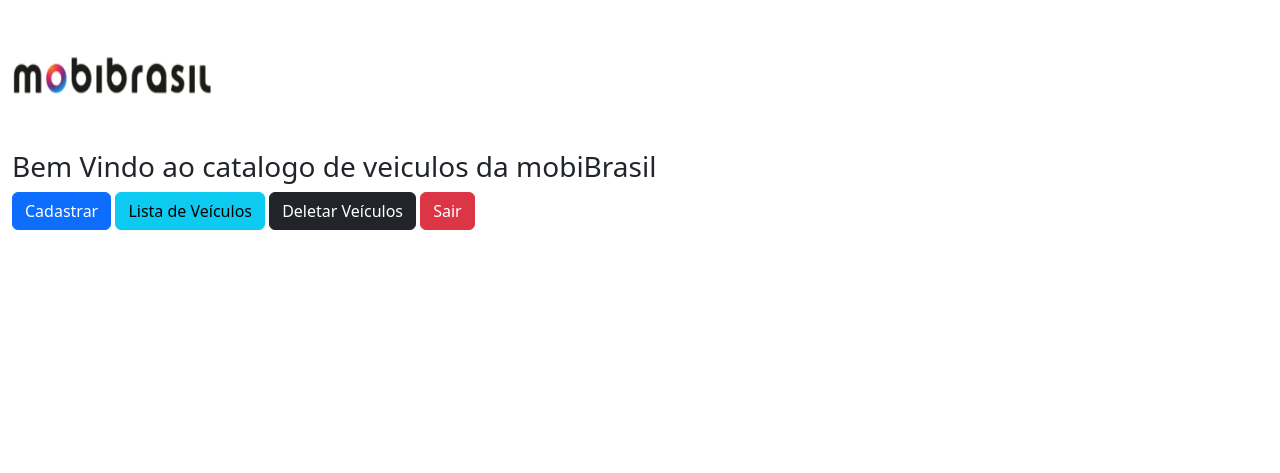
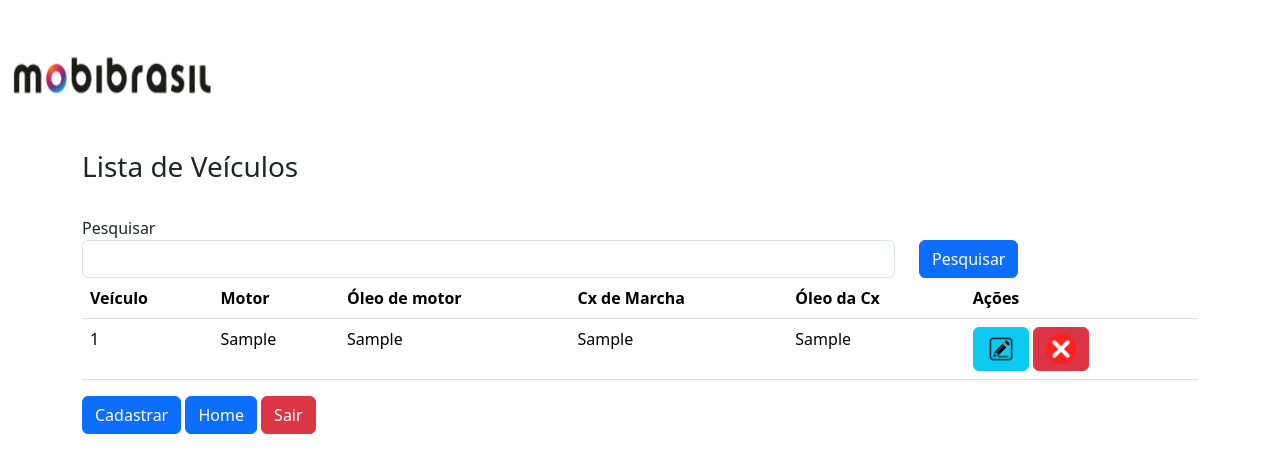
Before and after one commit to PedroBDev/catalogo-veiculo, a Flask app: page /homepage/ in a window 1280 px wide. Shown: the top 473 px of the page. Run offline with Flask 3, Linux system fonts and the light colour scheme; a user stored in the database is signed in; tables that the repository leaves empty hold one stand-in row (values such as "Sample post"); parts of the project's set-up code (start-up, migrations or seed data) failed here and were passed over; some libraries are stand-ins or nearby versions.

Commit message:
att delete e retirando obrigatoriedade de login

```diff
--- a/app/models.py
+++ b/app/models.py
@@ -1,5 +1,4 @@
 from app import db, login_manager
-from datetime import datetime
 from flask_login import UserMixin
 
 @login_manager.user_loader
--- a/app/routes.py
+++ b/app/routes.py
@@ -21,28 +21,37 @@ def login():
 
 @app.route("/homepage/", methods=('GET', 'POST'))
 def homepage():
-    if current_user.is_authenticated:
-        return render_template('index.html')
-    else:
-        flash('Necessário fazer login!')
-        return redirect(url_for('login'))
+        if request.method=='GET':
+            pesquisa=request.args.get('pesquisa')
+
+        if pesquisa:
+            dados=Veiculo.query.filter_by(numero_ordem=pesquisa).order_by(Veiculo.numero_ordem)
+        else:
+            dados = Veiculo.query.order_by(Veiculo.numero_ordem).all()
+
+        context={'dados': dados}
+        return render_template('index.html', context = context)
 
 @app.route("/user/", methods=('GET', 'POST'))
 def __cadastro_user():
-    form = UserForm()
+    if current_user.is_authenticated:
+        form = UserForm()
 
-    if form.validate_on_submit():
-        if form.validate_username(form.username.data):
-            flash('Usuário já Cadastrado!!')
-            return redirect(url_for('user'))
-        else:
-            form.save()
-            flash('Usuário cadastrado com sucesso!')
-            return redirect(url_for('login'))
+        if form.validate_on_submit():
+            if form.validate_username(form.username.data):
+                flash('Usuário já Cadastrado!!')
+                return redirect(url_for('user'))
+            else:
+                form.save()
+                flash('Usuário cadastrado com sucesso!')
+                return redirect(url_for('login'))
 
-    return render_template('cadastro_user.html', forms=form)
+        return render_template('cadastro_user.html', forms=form)
+    else:
+        flash('Usuário precisa estar logado!', 'danger')
+    render_template('login.html')
 
-@app.route("/Cadastro", methods=('GET', 'POST'))
+@app.route("/Cadastro/", methods=('GET', 'POST'))
 def cadastro():
     form = VeiculoForm()
     if form.validate_on_submit():
@@ -51,30 +60,17 @@ def cadastro():
 
     return render_template('cadastro.html', forms=form)
 
-@app.route('/lista', methods=['GET'])
-def lista():
+@app.route('/veiculo/delete/:<int:numero_ordem>', methods=('GET', 'POST'))
+def delete(numero_ordem):
+    veiculo_delete = Veiculo.query.filter_by(numero_ordem=numero_ordem).first()
 
-    if request.method=='GET':
-        pesquisa=request.args.get('pesquisa')
+    if veiculo_delete==None:
+        flash('Error: Veículo não encontrado')
+    else:
+        db.session.delete(veiculo_delete)
+        db.session.commit()
+        return(redirect(url_for('homepage')))
 
-    if pesquisa:
-        dados=Veiculo.query.filter_by(numero_ordem=pesquisa).order_by(Veiculo.numero_ordem)
-    else:
-        dados = Veiculo.query.order_by(Veiculo.numero_ordem).all()
-
-    context={'dados': dados}
-
-    return render_template('lista.html', context=context)
-
-@app.route('/delete', methods=('GET', 'POST'))
-def delete():
-    form = VeiculoFormDelete()
-    if form.validate_on_submit():
-        form.delete()
-        return redirect(url_for('homepage'))
-
-
-    return render_template('delete.html', forms=form)
 
 @app.route('/veiculo/editar/:<int:numero_ordem>', methods = ('GET', 'POST'))
 def update(numero_ordem):
@@ -84,7 +80,7 @@ def update(numero_ordem):
 
     if form.validate_on_submit():
         form.update()
-        return redirect(url_for('lista'))
+        return redirect(url_for('homepage'))
 
     return render_template('update.html', form=form, veiculo=veiculo)
 
--- a/app/templates/base.html
+++ b/app/templates/base.html
@@ -8,6 +8,7 @@
 <body>
     <section class="container-fluid">
         <img src="{{url_for('static', filename='img/logo_mobi.png')}}" width="200" height="150" alt="">
+        <!-- uso da função flash dentro do html -->
         {% with messages = get_flashed_messages(with_categories=true) %}
             {% if messages %}
                 {% for category, message in messages %}
--- a/app/templates/index.html
+++ b/app/templates/index.html
@@ -1,12 +1,87 @@
-{%extends 'base.html'%}
-{%block content%}
-    <div>
-        <h3>Bem Vindo ao catalogo de veiculos da mobiBrasil</h3>
-    </div>
-    <div class="cabecalho">
-       {%include 'nav.html'%}
+{% extends 'base.html' %}
+{% block content %}
+<div class="container">
+
+  <div class="row">
+    <h3>Lista de Veículos</h3>
+    <form action="" method="get" class="row mt-4">
+      <div class="col-9">
+        Pesquisar
+        <input type="text" name="pesquisa" class="form-control">
+      </div>
+      <div class="col-3">
+        <button type="submit" class="btn btn-primary mt-4">Pesquisar</button>
+      </div>
+    </form>
+
+    <div class="col-12">
+      <table class="table">
+        <thead>
+          <tr>
+            <th>Veículo</th>
+            <th>Motor</th>
+            <th>Óleo de motor</th>
+            <th>Cx de Marcha</th>
+            <th>Óleo da Cx</th>
+            <th>Ações</th>
+          </tr>
+        </thead>
+        <tbody>
+          {% for linha in context['dados'] %}
+          <tr>
+            <td>{{ linha.numero_ordem }}</td>
+            <td>{{ linha.motor }}</td>
+            <td>{{ linha.oleo_motor }}</td>
+            <td>{{ linha.caixa }}</td>
+            <td>{{ linha.oleo_caixa }}</td>
+            <td>
+              <a href="{{ url_for('update', numero_ordem=linha.numero_ordem) }}" class="btn btn-info">
+                <img src="{{ url_for('static', filename='img/lapis.png') }}" width="30" height="30" alt="">
+              </a>
+
+              <!-- Botão que dispara a confirmação -->
+              <button type="button" class="btn btn-danger" onclick="confirmarExclusao('{{ linha.numero_ordem }}')">
+                <img src="{{ url_for('static', filename='img/deletar.png') }}" width="30" height="30" alt="">
+              </button>
+
+              <!-- Formulário oculto para exclusão -->
+              <form id="form-{{ linha.numero_ordem }}" method="POST" action="{{ url_for('delete', numero_ordem=linha.numero_ordem) }}" style="display: none;">
+              </form>
+            </td>
+          </tr>
+          {% endfor %}
+        </tbody>
+      </table>
     </div>
 
+    <br>
 
+    <div class="cabecalho">
+      {% include 'nav.html' %}
+    </div>
+  </div>
+</div>
 
-{%endblock%}
+<!-- Importa SweetAlert2 -->
+<script src="https://cdn.jsdelivr.net/npm/sweetalert2@11"></script>
+
+<!-- Script de confirmação -->
+<script>
+  function confirmarExclusao(numero_ordem) {
+    Swal.fire({
+      title: 'Excluir veículo?',
+      text: 'Essa ação não poderá ser desfeita!',
+      icon: 'warning',
+      showCancelButton: true,
+      confirmButtonColor: '#d33',
+      cancelButtonColor: '#3085d6',
+      confirmButtonText: 'Sim, excluir',
+      cancelButtonText: 'Cancelar'
+    }).then((result) => {
+      if (result.isConfirmed) {
+        document.getElementById('form-' + numero_ordem).submit();
+      }
+    });
+  }
+</script>
+{% endblock %}
--- a/app/templates/nav.html
+++ b/app/templates/nav.html
@@ -1,4 +1,3 @@
 <a href="{{url_for('cadastro')}}" class="btn btn-primary">Cadastrar</a>
-<a href="{{url_for('lista')}}" class="btn btn-info">Lista de Veículos</a>
-<a href="{{url_for('delete')}}" class="btn btn-dark">Deletar Veículos</a>
+<a href="{{url_for('homepage')}}" class="btn btn-primary">Home</a>
 <a href="{{url_for('logout')}}" class="btn btn-danger">Sair</a>
```
Also changed, not shown: app/forms.py (+0 -13 lines), app/templates/lista.html (deleted, +0 -51 lines), app/static/img/deletar.png (added).
